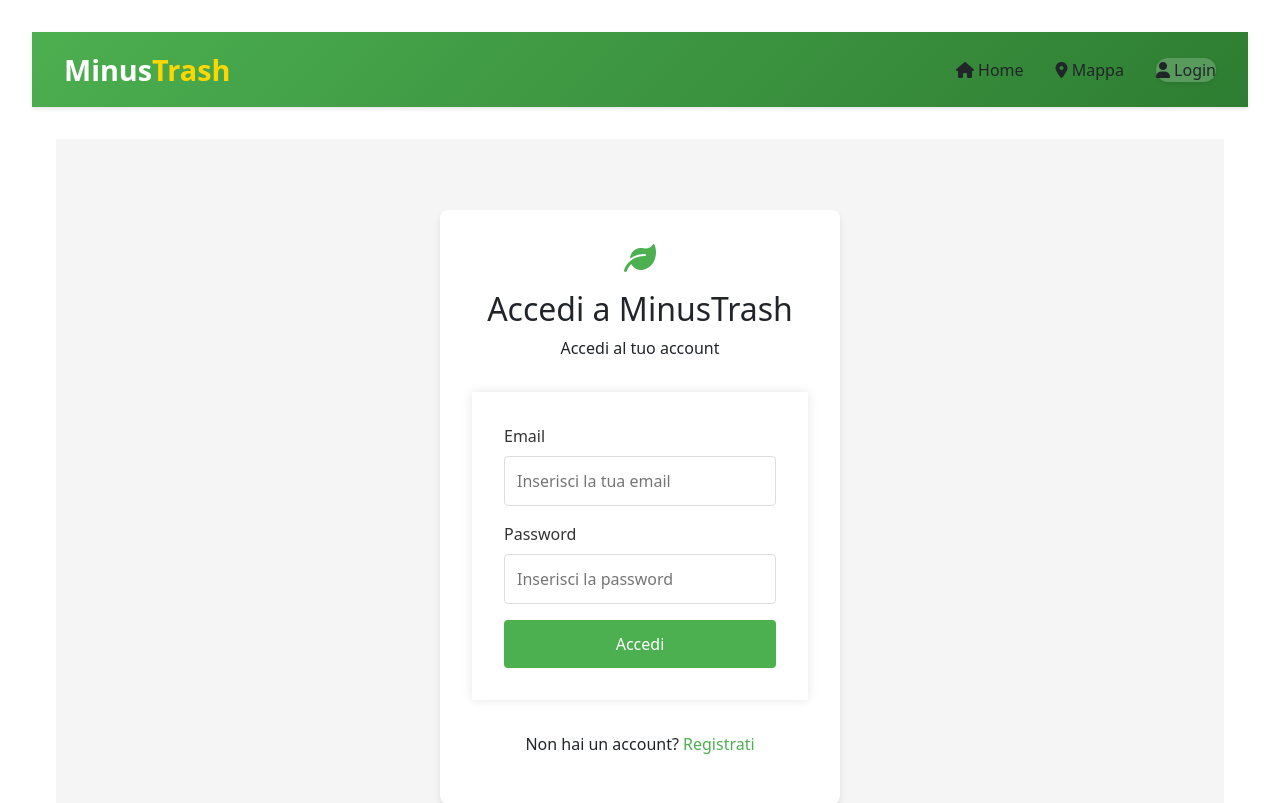
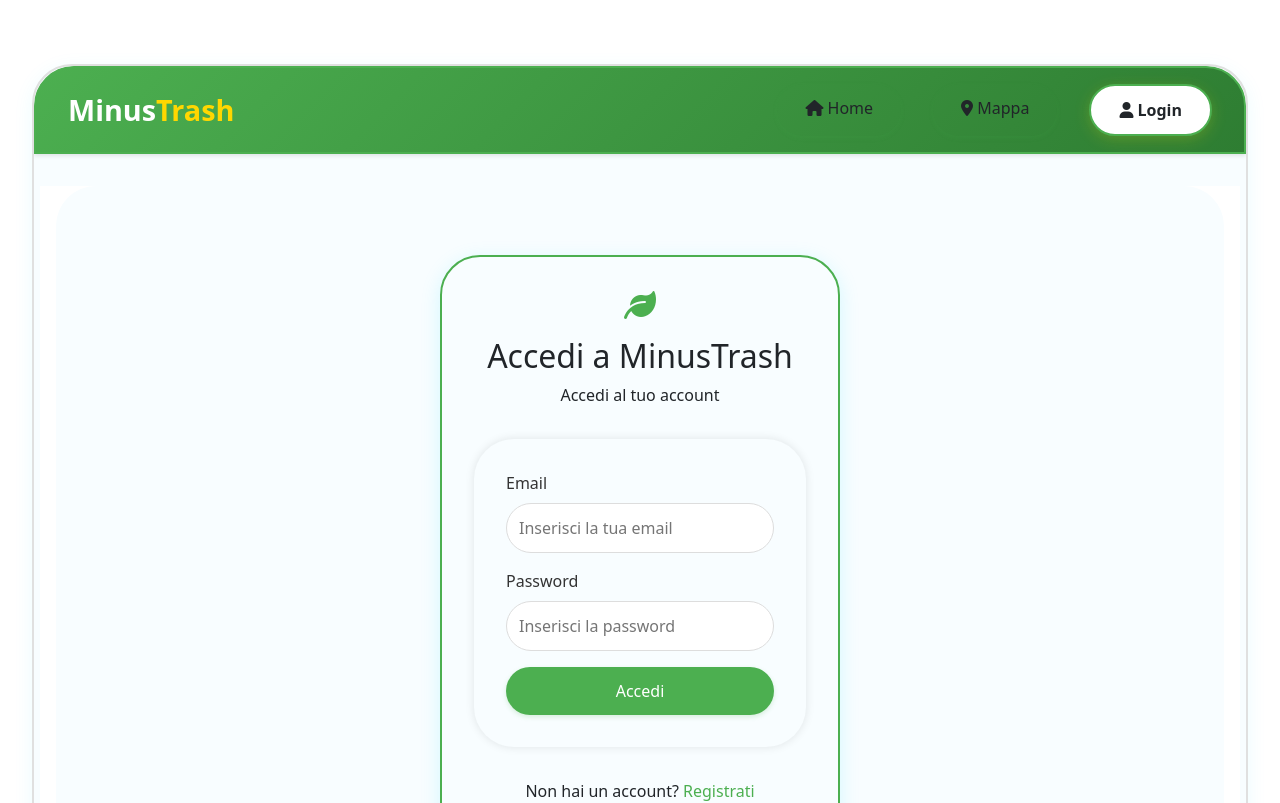
Before and after one commit to Rdaopi/Minus_Trash_Project, a Vue app in the folder FrontEnd/: page /auth in a window 1280 px wide. Shown: the top 803 px of the page. Built offline with nearby package versions, Linux system fonts and the light colour scheme.

Commit message:
personal area and UI update

```diff
--- a/FrontEnd/src/App.vue
+++ b/FrontEnd/src/App.vue
@@ -11,7 +11,18 @@
         <router-link to="/map" class="nav-link">
           <i class="fas fa-map-marker-alt"></i> Mappa
         </router-link>
-        <router-link to="/auth" class="nav-link">
+        <router-link
+          v-if="isLoggedIn"
+          to="/profile"
+          class="nav-link"
+        >
+          <i class="fas fa-user"></i> Area Personale
+        </router-link>
+        <router-link
+          v-else
+          to="/auth"
+          class="nav-link"
+        >
           <i class="fas fa-user"></i> Login
         </router-link>
       </nav>
@@ -31,8 +42,19 @@
 
 <script setup>
 import { RouterView } from 'vue-router'
-// Il componente principale che gestisce la struttura dell'app
-// Ho usato setup script per semplicità
+import { ref, watchEffect } from 'vue'
+
+const isLoggedIn = ref(!!localStorage.getItem('token'))
+
+// Update isLoggedIn when localStorage changes (e.g., after login/logout)
+window.addEventListener('storage', () => {
+  isLoggedIn.value = !!localStorage.getItem('token')
+})
+
+// Also check on mount and after navigation
+watchEffect(() => {
+  isLoggedIn.value = !!localStorage.getItem('token')
+})
 </script>
 
 <style>
@@ -44,10 +66,12 @@ import { RouterView } from 'vue-router'
 /* Variabili CSS per mantenere coerenza nei colori */
 :root {
   --primary-color: #4CAF50; /* verde principale */
-  --secondary-color: #2E7D32; /* verde più scuro */
+  --secondary-color: #2E7D32; /* verde più scuro #*/
   --accent-color: #81C784; /* verde più chiaro */
-  --background-color: #F5F5F5; /* grigio chiaro */
+  --background-color: #fff; /* grigio chiaro f8fdff */
+  --background2-color: #f8fdff; /* blue chiaro f8fdff */
   --text-color: #333333; /* quasi nero */
+  --white-color: #fff;
 }
 
 /* Stile di base */
@@ -63,9 +87,11 @@ body {
   background: linear-gradient(135deg, var(--primary-color), var(--secondary-color));
   padding: 1rem 2rem;
   box-shadow: 0 2px 4px rgba(0,0,0,0.1);
+  border: 2px solid var(--primary-color);
   display: flex;
   justify-content: space-between;
   align-items: center;
+  border-radius: 2.5rem 2.5rem 0 0;
 }
 
 /* Stile del logo */
@@ -88,30 +114,43 @@ body {
 
 /*Link di navigazione */
 .nav-link {
-  color: white;
+  background-color: var(--white-color);
+  color: var(--primary-color);
+  border: 2px solid var(--primary-color);
+  border-radius: 8rem;
+  font-size: 1rem;
+  font-weight: 600;
+  cursor: pointer;
+  padding: 0.75rem 1.75rem !important;
+  transition: all 0.3s ease-in-out;
+  box-shadow: 0 2px 5px rgba(76, 175, 80, 0.12);
+  position: relative;
+  overflow: hidden;
+  outline: none;
   text-decoration: none;
-  font-weight: 500;
-  padding: 0.5rem 1rem;
-  border-radius: 20px;
-  transition: all 0.3s ease;
+  z-index: 1;
 }
 
-/*Effetto hover sui link */
-.nav-link:hover {
-  background-color: rgba(255,255,255,0.1);
-  transform: translateY(-2px);
+.nav-link:hover, .nav-link:focus {
+  background-color: #4CAF50;
+  color: var(--primary-color);
+  box-shadow: 0 4px 16px rgba(76, 175, 80, 0.18);
+  border-color: #388e3c;
 }
 
-/*Link attivo */
 .nav-link.router-link-active {
-  background-color: rgba(255,255,255,0.2);
-  box-shadow: 0 2px 4px rgba(0,0,0,0.1);
+  background-color: var(--white-color);
+  border: 2px solid var(--primary-color);
+  font-weight: 700;
+  box-shadow: 0 4px 16px rgba(255, 215, 0, 0.18), 0 2px 8px rgba(76, 175, 80, 0.10);
+  z-index: 2;
 }
 
 /* Contenuto principale */
 .main-content {
   max-width: 1200px;
   margin: 2rem auto;
+  background-color: var(--white-color);
   padding: 0 1rem;
   min-height: calc(100vh - 180px); /* per footer in fondo */
 }
@@ -123,6 +162,7 @@ body {
   text-align: center;
   padding: 1rem;
   margin-top: 2rem;
+  border-radius: 0 0 2.5rem 2.5rem;
 }
 
 /*Animazioni di transizione tra le pagine */
@@ -153,4 +193,14 @@ body {
     font-size: 1.5rem;
   }
 }
+
+.app {
+  border: 2px solid #e0e0e0;
+  border-radius: 2.5rem;
+  background: #f8fdff;
+  overflow: hidden;
+  max-width: 1280px;
+  margin: 2rem auto;
+  box-shadow: 0 5px 20px rgba(0, 212, 255, 0.08);
+}
 </style>
--- /dev/null
+++ b/FrontEnd/src/assets/style2.css
@@ -0,0 +1,245 @@
+* {
+    margin: 0;
+    padding: 0;
+    box-sizing: border-box;
+    font-family: "LXGW WenKai Mono TC", serif;
+}
+
+body {
+    height: 100vh;
+    display: flex;
+    align-items: center;
+    justify-content: center;
+    background: linear-gradient(135deg, #ffffff 0%, #e6fbff 50%, #f0f8ff 100%);
+    position: relative;
+    overflow: hidden;
+}
+
+body::before {
+    content: '';
+    position: absolute;
+    width: 150vw;
+    height: 150vh;
+    top: -25vh;
+    left: -25vw;
+    background:
+        radial-gradient(circle at 20% 35%, rgba(0, 212, 255, 0.08) 0%, transparent 50%),
+        radial-gradient(circle at 80% 45%, rgba(0, 212, 255, 0.05) 0%, transparent 50%),
+        radial-gradient(circle at 50% 50%, rgba(255, 255, 255, 0.9) 0%, transparent 50%);
+    filter: blur(40px);
+    animation: gentleFloat 15s ease-in-out infinite;
+    z-index: -1;
+}
+
+body::after {
+    content: '';
+    position: absolute;
+    width: 150vw;
+    height: 150vh;
+    top: -25vh;
+    left: -25vw;
+    background:
+        radial-gradient(circle at 70% 65%, rgba(0, 212, 255, 0.08) 0%, transparent 50%),
+        radial-gradient(circle at 30% 75%, rgba(0, 212, 255, 0.05) 0%, transparent 50%);
+    filter: blur(40px);
+    animation: gentleFloat 20s ease-in-out infinite reverse;
+    z-index: -1;
+}
+
+@keyframes gentleFloat {
+    0%, 100% {
+        transform: translate(0, 0);
+    }
+    25% {
+        transform: translate(-2%, 2%);
+    }
+    50% {
+        transform: translate(1%, -1%);
+    }
+    75% {
+        transform: translate(-1%, 1%);
+    }
+}
+
+h2 {
+    text-align: center;
+    margin-bottom: 30px;
+}
+
+.form-container {
+    width: 500px;
+    margin: 0 auto;
+    padding: 30px;
+    border: 2px solid rgba(0, 212, 255, 0.3);
+    border-radius: 2.5rem;
+    background: linear-gradient(145deg, #ffffff, #f8fdff);
+    box-shadow: 0 5px 20px rgba(0, 212, 255, 0.15);
+    position: relative;
+}
+
+.form-group {
+    margin-bottom: 15px;
+}
+
+.form-group label {
+    display: block;
+    font-weight: bold;
+    margin-bottom: 5px;
+}
+
+.form-group input {
+    width: 100%;
+    padding: 8px 16px;
+    font-size: 16px;
+    border: 2px solid #e0e0e0;
+    border-radius: 2.5rem;
+    transition: all 0.3s ease-in-out;
+    outline: none;
+    background-color: #ffffff;
+    box-shadow: 0 2px 5px rgba(0, 0, 0, 0.05);
+}
+
+.form-group input:hover {
+    border-color: #00d4ff;
+    box-shadow: 0 2px 8px rgba(0, 212, 255, 0.2);
+}
+
+.form-group input:focus {
+    border-color: #00d4ff;
+    box-shadow: 0 2px 12px rgba(0, 212, 255, 0.3);
+    transform: translateY(-1px);
+    animation: softFocusGlow 1.5s infinite;
+}
+
+@keyframes softFocusGlow {
+    0% {
+        box-shadow: 0 2px 12px rgba(0, 212, 255, 0.3);
+    }
+    50% {
+        box-shadow: 0 4px 16px rgba(0, 212, 255, 0.4);
+    }
+    100% {
+        box-shadow: 0 2px 12px rgba(0, 212, 255, 0.3);
+    }
+}
+
+.submit-btn {
+    display: block;
+    width: 100%;
+    height: 3rem;
+    padding: 10px;
+    background-color: #00d4ff;
+    color: #000000;
+    border: none;
+    border-radius: 2.5rem;
+    cursor: pointer;
+    position: relative;
+    overflow: hidden;
+    transition: all 0.3s ease-in-out;
+    box-shadow: 0 2px 5px rgba(0, 212, 255, 0.2);
+}
+
+.submit-btn:hover {
+    background-color: #00bfff;
+    transform: translateY(-3px);
+    box-shadow: 0 5px 15px rgba(0, 212, 255, 0.4);
+    animation: pulseGlow 1.5s infinite;
+}
+
+.submit-btn:active {
+    transform: translateY(1px);
+    box-shadow: 0 2px 5px rgba(0, 212, 255, 0.2);
+}
+
+@keyframes pulseGlow {
+    0% {
+        box-shadow: 0 5px 15px rgba(0, 212, 255, 0.4);
+    }
+    50% {
+        box-shadow: 0 5px 25px rgba(0, 212, 255, 0.7);
+    }
+    100% {
+        box-shadow: 0 5px 15px rgba(0, 212, 255, 0.4);
+    }
+}
+
+p {
+    margin-top: 15px;
+}
+
+/* Google Button Styling */
+#googleSignIn {
+    padding: 1.5rem 4rem;
+    border-radius: 8rem;
+    display: block;
+    margin: 2rem auto;
+    transition: all 0.2s;
+    position: relative;
+    background-color: #4285f4; /* Google Blue */
+    color: #ffffff;
+    font-size: 1rem;
+    font-family: "LXGW WenKai Mono TC", serif;
+    border: none;
+    width: 100%;
+    cursor: pointer;
+    letter-spacing: 0.2rem;
+    box-shadow: 0 2px 4px rgba(0, 0, 0, 0.25);
+}
+
+#googleSignIn::after {
+    content: "";
+    display: inline-block;
+    height: 100%;
+    width: 100%;
+    border-radius: 8rem;
+    position: absolute;
+    top: 0;
+    left: 0;
+    z-index: -1;
+    background-color: #4285f4; /* Matching Google Blue */
+    transition: all 0.35s;
+}
+
+#googleSignIn:hover {
+    transform: translateY(-0.3rem);
+    box-shadow: 0 1rem 2rem rgba(66, 133, 244, 0.3); /* Blue-tinted shadow */
+    background-color: #357ABD; /* Slightly darker blue on hover */
+}
+
+#googleSignIn:hover::after {
+    transform: scaleX(1.5) scaleY(1.3);
+    opacity: 0;
+}
+
+#googleSignIn:active {
+    transform: translateY(-0.1rem);
+    box-shadow: 0 0.5rem 1rem rgba(66, 133, 244, 0.2);
+    background-color: #2b6ab0; /* Even darker blue when clicked */
+}
+
+/* Responsive Adjustments */
+@media (max-width: 75em) {
+    h2 {
+        letter-spacing: 1rem;
+    }
+}
+
+@media (max-width: 56.25em) {
+    h2 {
+        font-size: 6rem;
+        letter-spacing: 1rem;
+    }
+}
+
+@media (max-width: 37.5em) {
+    h2 {
+        font-size: 4.5rem;
+        letter-spacing: 0.5rem;
+        padding-right: 0;
+    }
+
+    #GoogleLogin-btn {
+        padding: 1rem 3rem;
+        font-size: 1.8rem;
+    }
+}
--- a/FrontEnd/src/components/Notification.vue
+++ b/FrontEnd/src/components/Notification.vue
@@ -43,7 +43,7 @@ export default {
     top: 20px;
     right: 20px;
     padding: 1rem 2rem;
-    border-radius: 4px;
+    border-radius: 2.5rem;
     display: flex;
     align-items: center;
     gap: 0.5rem;
--- a/FrontEnd/src/router/index.js
+++ b/FrontEnd/src/router/index.js
@@ -18,7 +18,11 @@ const routes = [
     name: 'Auth',
     component: () => import('../views/Auth.vue') // Pagina login/registrazione
   },
-  // TODO: Aggiungere pagina profilo utente
+  {
+    path: '/profile',
+    name: 'Profile',
+    component: () => import('../views/Profile.vue') // Pagina area personale
+  },
   // TODO: Aggiungere pagina contatti
 ]
 
@@ -30,4 +34,14 @@ const router = createRouter({
 
 // In futuro qui potrei aggiungere controlli di accesso (guards)
 
+// Route guard: protect /profile from unauthenticated access
+router.beforeEach((to, from, next) => {
+  const isAuthenticated = !!localStorage.getItem('token');
+  if (to.path === '/profile' && !isAuthenticated) {
+    next('/auth');
+  } else {
+    next();
+  }
+});
+
 export default router
--- a/FrontEnd/src/views/Auth.vue
+++ b/FrontEnd/src/views/Auth.vue
@@ -142,6 +142,7 @@ export default {
                 if (isLogin.value) {
                     response = await authAPI.login(formData.value.email, formData.value.password);
                     showSuccessNotification('Login effettuato con successo!');
+                    localStorage.setItem('userEmail', formData.value.email);
                 } else {
                     const registrationData = {
                         email: formData.value.email,
@@ -196,14 +197,16 @@ export default {
     align-items: center;
     min-height: calc(100vh - 64px);
     padding: 2rem;
-    background-color: #f5f5f5;
+    background-color: var(--background2-color);
+    border-radius: 2.5rem;
 }
 
 .auth-card {
-    background: white;
+    background-color: var(--background2-color);
     padding: 2rem;
-    border-radius: 8px;
-    box-shadow: 0 4px 6px rgba(0, 0, 0, 0.1);
+    border-radius: 2.5rem;
+    border: 2px solid var(--primary-color);
+    box-shadow: 0 5px 20px rgba(0, 212, 255, 0.15);
     width: 100%;
     max-width: 400px;
 }
@@ -211,6 +214,7 @@ export default {
 .auth-header {
     text-align: center;
     margin-bottom: 2rem;
+    border-radius: 2.5rem;
 }
 
 .auth-icon {
@@ -223,6 +227,8 @@ export default {
     display: flex;
     flex-direction: column;
     gap: 1rem;
+    border-radius: 2.5rem;
+    background-color: var(--background2-color);
 }
 
 .form-group {
@@ -239,13 +245,14 @@ export default {
 .form-group input {
     padding: 0.75rem;
     border: 1px solid #ddd;
-    border-radius: 4px;
+    border-radius: 2.5rem;
     font-size: 1rem;
 }
 
 .form-group input:focus {
     outline: none;
     border-color: #4CAF50;
+    border-radius: 2.5rem;
     box-shadow: 0 0 0 2px rgba(76, 175, 80, 0.2);
 }
 
@@ -256,17 +263,41 @@ export default {
 
 .auth-button {
     background-color: #4CAF50;
-    color: white;
+    color: #fff;
     padding: 0.75rem;
     border: none;
-    border-radius: 4px;
+    border-radius: 8rem;
     font-size: 1rem;
     cursor: pointer;
-    transition: background-color 0.2s;
+    transition: all 0.3s ease-in-out;
+    box-shadow: 0 2px 5px rgba(76, 175, 80, 0.2);
+    position: relative;
+    overflow: hidden;
 }
 
-.auth-button:hover {
-    background-color: #45a049;
+.auth-button:hover, .auth-button:focus {
+    background-color: #388e3c;
+    transform: translateY(-3px);
+    box-shadow: 0 5px 15px rgba(76, 175, 80, 0.4);
+    animation: pulseGlow 1.5s infinite;
+    outline: none;
+}
+
+.auth-button:active {
+    transform: translateY(1px);
+    box-shadow: 0 2px 5px rgba(76, 175, 80, 0.2);
+}
+
+@keyframes pulseGlow {
+    0% {
+        box-shadow: 0 5px 15px rgba(76, 175, 80, 0.4);
+    }
+    50% {
+        box-shadow: 0 5px 25px rgba(76, 175, 80, 0.7);
+    }
+    100% {
+        box-shadow: 0 5px 15px rgba(76, 175, 80, 0.4);
+    }
 }
 
 .auth-footer {
@@ -288,7 +319,7 @@ export default {
     background-color: #ffebee;
     color: #c62828;
     padding: 0.75rem;
-    border-radius: 4px;
+    border-radius: 2.5rem;
     margin-bottom: 1rem;
     display: flex;
     align-items: center;
--- /dev/null
+++ b/FrontEnd/src/views/Profile.vue
@@ -0,0 +1,54 @@
+<template>
+  <div class="profile-container">
+    <div class="profile-card">
+      <h2>Area Personale</h2>
+      <p>Benvenuto, <strong>{{ userEmail }}</strong>!</p>
+      <button class="logout-button" @click="logout">Logout</button>
+    </div>
+  </div>
+</template>
+
+<script setup>
+import { ref } from 'vue';
+import { useRouter } from 'vue-router';
+
+const router = useRouter();
+const userEmail = ref(localStorage.getItem('userEmail') || 'utente');
+
+function logout() {
+  localStorage.removeItem('token');
+  localStorage.removeItem('userEmail');
+  router.push('/auth');
+}
+</script>
+
+<style scoped>
+.profile-container {
+  display: flex;
+  justify-content: center;
+  align-items: center;
+  min-height: calc(100vh - 64px);
+  background-color: #f5f5f5;
+}
+.profile-card {
+  background: white;
+  padding: 2rem 3rem;
+  border-radius: 2.5rem;
+  box-shadow: 0 4px 12px rgba(0,0,0,0.08);
+  text-align: center;
+}
+.logout-button {
+  margin-top: 2rem;
+  padding: 0.8rem 2rem;
+  background-color: #e53935;
+  color: white;
+  border: none;
+  border-radius: 8rem;
+  font-size: 1rem;
+  cursor: pointer;
+  transition: background 0.2s;
+}
+.logout-button:hover {
+  background-color: #b71c1c;
+}
+</style>
```
Also changed, not shown: FrontEnd/src/views/Home.vue (+49 -17 lines), FrontEnd/src/views/Map.vue (+5 -4 lines).
